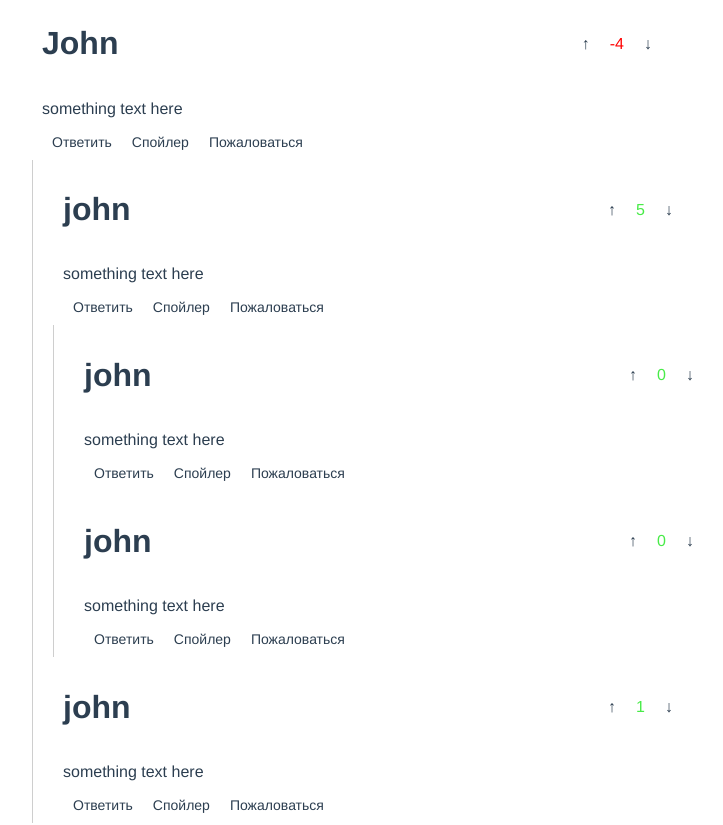
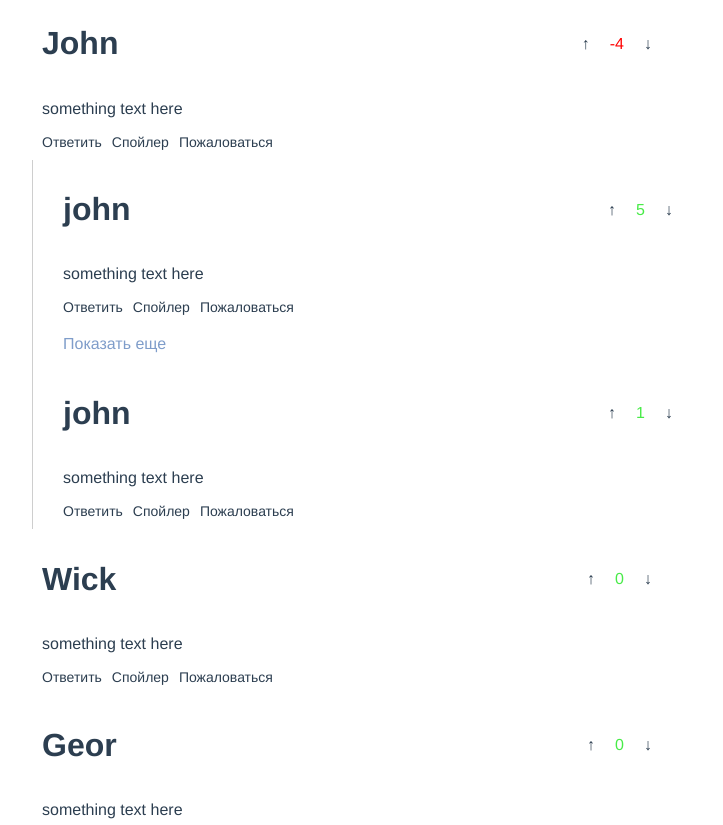
Before and after one commit to Lelouchwe/Innova-test, a Vue app: page / in a window 1280 px wide. Shown: the part 1020-1845 px from the top of the page, without its empty margins (288-1011 px from the left). Built offline with nearby package versions, Linux system fonts and the light colour scheme.

Commit message:
cut nested comments

```diff
--- a/src/App.vue
+++ b/src/App.vue
@@ -5,12 +5,10 @@
 </template>
 
 <script>
-import HelloWorld from './components/HelloWorld.vue'
 
 export default {
   name: 'App',
   components: {
-    HelloWorld,
     Post: () => import('@/views/Post.vue')
   }
 }
--- a/src/components/HelloWorld.vue
+++ /dev/null
@@ -1,59 +0,0 @@
-<template>
-  <div class="hello">
-    <h1>{{ msg }}</h1>
-    <p>
-      For a guide and recipes on how to configure / customize this project,<br>
-      check out the
-      <a href="https://cli.vuejs.org" target="_blank" rel="noopener">vue-cli documentation</a>.
-    </p>
-    <h3>Installed CLI Plugins</h3>
-    <ul>
-      <li><a href="https://github.com/vuejs/vue-cli/tree/dev/packages/%40vue/cli-plugin-babel" target="_blank" rel="noopener">babel</a></li>
-      <li><a href="https://github.com/vuejs/vue-cli/tree/dev/packages/%40vue/cli-plugin-vuex" target="_blank" rel="noopener">vuex</a></li>
-      <li><a href="https://github.com/vuejs/vue-cli/tree/dev/packages/%40vue/cli-plugin-eslint" target="_blank" rel="noopener">eslint</a></li>
-    </ul>
-    <h3>Essential Links</h3>
-    <ul>
-      <li><a href="https://vuejs.org" target="_blank" rel="noopener">Core Docs</a></li>
-      <li><a href="https://forum.vuejs.org" target="_blank" rel="noopener">Forum</a></li>
-      <li><a href="https://chat.vuejs.org" target="_blank" rel="noopener">Community Chat</a></li>
-      <li><a href="https://twitter.com/vuejs" target="_blank" rel="noopener">Twitter</a></li>
-      <li><a href="https://news.vuejs.org" target="_blank" rel="noopener">News</a></li>
-    </ul>
-    <h3>Ecosystem</h3>
-    <ul>
-      <li><a href="https://router.vuejs.org" target="_blank" rel="noopener">vue-router</a></li>
-      <li><a href="https://vuex.vuejs.org" target="_blank" rel="noopener">vuex</a></li>
-      <li><a href="https://github.com/vuejs/vue-devtools#vue-devtools" target="_blank" rel="noopener">vue-devtools</a></li>
-      <li><a href="https://vue-loader.vuejs.org" target="_blank" rel="noopener">vue-loader</a></li>
-      <li><a href="https://github.com/vuejs/awesome-vue" target="_blank" rel="noopener">awesome-vue</a></li>
-    </ul>
-  </div>
-</template>
-
-<script>
-export default {
-  name: 'HelloWorld',
-  props: {
-    msg: String
-  }
-}
-</script>
-
-<!-- Add "scoped" attribute to limit CSS to this component only -->
-<style scoped>
-h3 {
-  margin: 40px 0 0;
-}
-ul {
-  list-style-type: none;
-  padding: 0;
-}
-li {
-  display: inline-block;
-  margin: 0 10px;
-}
-a {
-  color: #42b983;
-}
-</style>
--- a/src/components/comments.vue
+++ b/src/components/comments.vue
@@ -3,6 +3,7 @@
         <commentsItem
             v-for="(item, index) in commentsToShow" :key="index"
             :item="comments[index]"
+            :toggle="true"
         />
         <div v-if="commentsToShow < totalComments" class="show-more" @click="addToShow">
             Показать еще
--- a/src/components/commentsItem.vue
+++ b/src/components/commentsItem.vue
@@ -28,14 +28,31 @@
                 </div>
             </div>
         </div>
-        <div class="child-comment" v-if="item.child">
-            <commentsItem
+
+        <div class="child-comment" v-if="item.child.length">
+            <!-- <commentsItem
+            v-for="(sub, index) in item.child" :key="index"
+            class="sub-comments"
+            :item="sub"
+            /> -->
+            <div v-if="deepToggle">
+                <!-- <commentsItem
+                v-for="(sub, index) in deepCounter" :key="index"
+                class="sub-comments"
+                :item="item.child[index]"
+                /> -->
+                <commentsItem
                 v-for="(sub, index) in item.child" :key="index"
                 class="sub-comments"
                 :item="sub"
-            />
-            <!-- <div v-if="item.child.length" @click="allComments">show more</div> -->
+                :toggle="false"
+                />
+
+            </div>
+            <!-- <div v-if="item.child.length" @click="allComments">Показать еще</div> -->
+
         </div>
+        <div class="btn-left" v-if="!toggle && childLength" @click="allComments">Показать еще</div>
         <transition name="popup">
             <div v-if="reportState" class="report">
                 <div>
@@ -49,7 +66,13 @@
 <script>
 export default {
     name: 'commentsItem',
-    props: ['item'],
+    props: {
+        item: Object,
+        toggle: {
+            type: Boolean,
+            default: true
+        }
+    },
     data() {
         return {
             deepCounter: 1,
@@ -57,16 +80,26 @@ export default {
             answerText: '',
             reportState: false,
             totalDeep: 0,
+            deepThree: 0,
+            // deepToggle2: true,
+            // toggle: false
         }
     },
     computed: {
+        deepToggle(){
+            return this.toggle
+        },
         activeColor(){
             return this.item.likeCounter < 0? 'red' : 'rgb(72, 235, 72)'
+        },
+        childLength(){
+            return this.item.child.length
         }
     },
     methods: {
         allComments() {
-            this.deepCounter = this.totalDeep
+            // this.deepCounter = this.totalDeep
+            this.toggle = true
         },
         sentMessage(parentName) {
             let id = Math.floor(Math.random()*10000)
@@ -97,20 +130,21 @@ export default {
                 setTimeout(() => {
                     resolve()
                     this.reportState = true
-                    console.log(this.reportState);
                 }, 500)
             })
             return await new Promise(resolve => {
                 setTimeout(() => {
                     resolve()
                     this.reportState = false
-                    console.log(this.reportState);
                 }, 1000)
             })
         }
     },
     mounted(){
         this.totalDeep = this.item.child.length
+        this.deepThree++
+        // if(this.toggle)
+        //     this.deepToggle = this.toggle
     }
 
 }
@@ -163,7 +197,7 @@ export default {
     font-size: 14px;
 }
 .comment-nav div {
-    padding: 0 10px;
+    padding: 0 10px 0 0;
 }
 .comment-nav__answere {
     cursor: pointer;
@@ -194,6 +228,15 @@ export default {
   cursor: pointer;
 }
 .btn:hover {
+  opacity: .8;
+}
+.btn-left {
+    cursor: pointer;
+    text-align: left;
+    padding: 10px;
+    color: #7f9dca;
+}
+.btn-left:hover {
   opacity: .8;
 }
 .spoiler {
```
